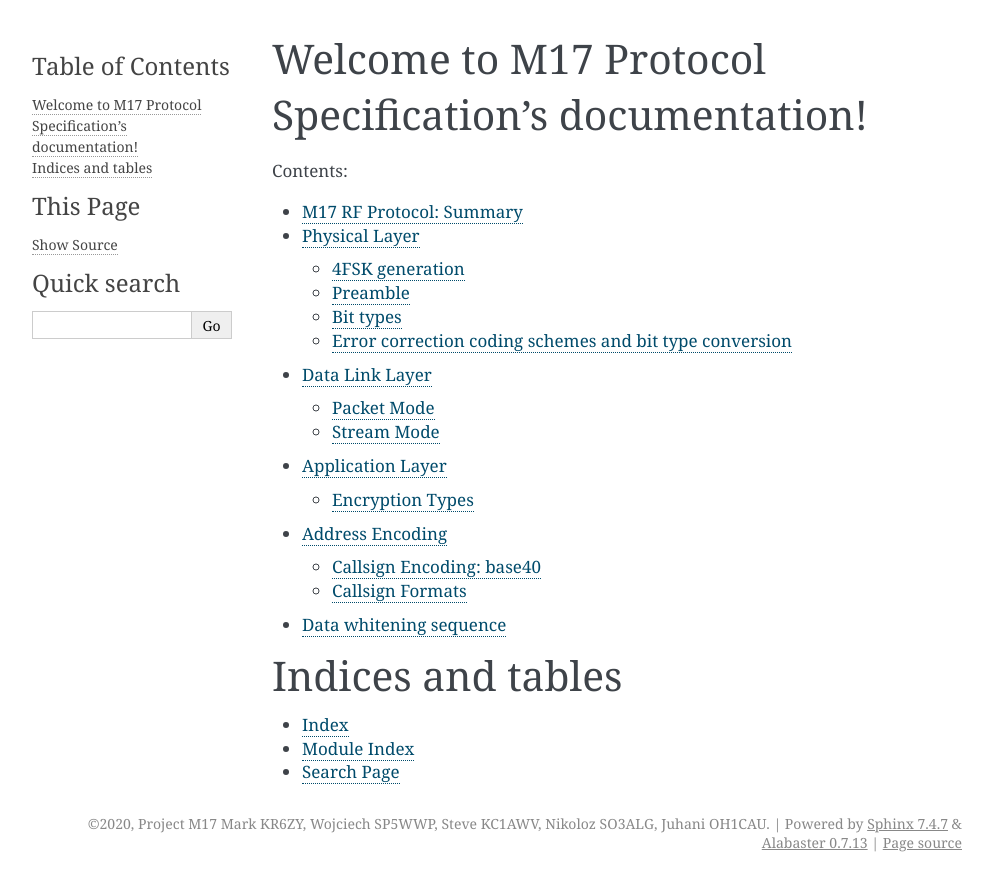
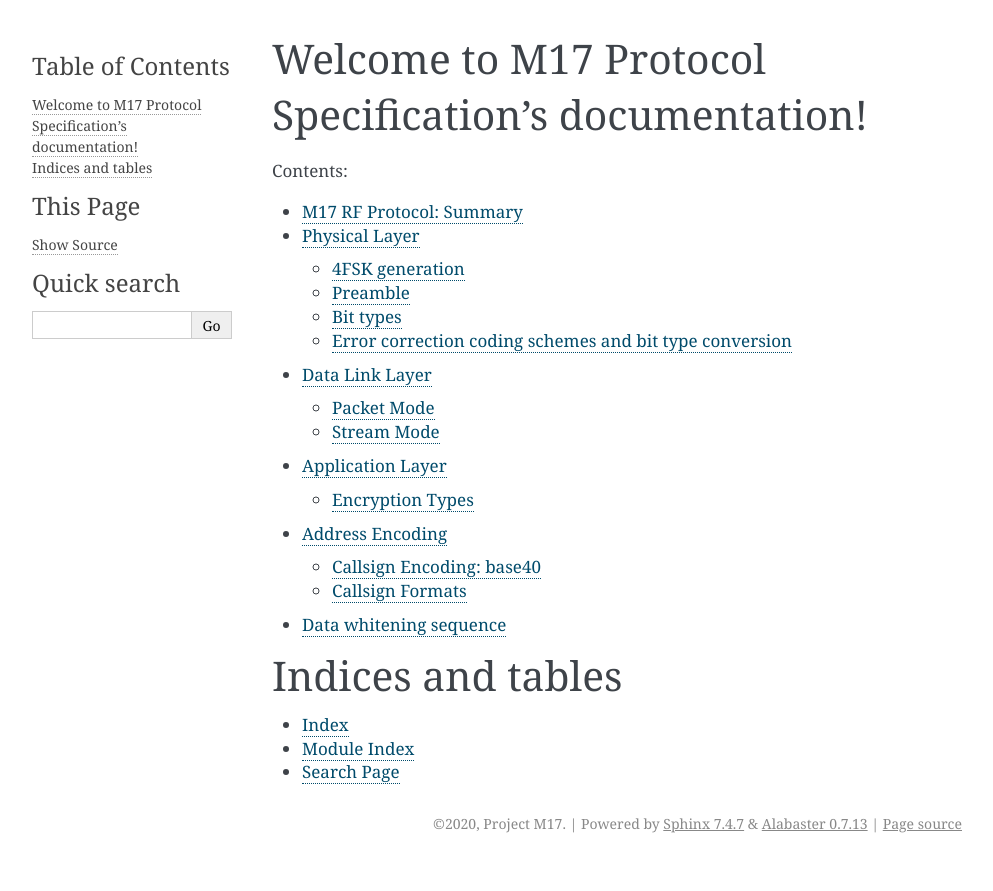
Before and after one commit to M17-Project/M17_spec, a Sphinx documentation site: the page built from docs/index.rst, in a window 1280 px wide. Shown: the top 891 px of the page, without its empty margins (148-1141 px from the left). Built offline with Sphinx 7.4.7, drawn with Linux system fonts in a browser that asks for light colours.

Commit message:
docs: try fixing some layout

```diff
--- a/docs/conf.py
+++ b/docs/conf.py
@@ -20,8 +20,8 @@
 # -- Project information -----------------------------------------------------
 
 project = 'M17 Protocol Specification'
-copyright = '2020, Project M17 Mark KR6ZY, Wojciech SP5WWP, Steve KC1AWV, Nikoloz SO3ALG, Juhani OH1CAU'
-author = 'Project M17: Mark KR6ZY, Wojciech SP5WWP, Steve KC1AWV, Nikoloz SO3ALG, Juhani OH1CAU'
+copyright = '2020, Project M17'
+author = 'Project M17: & Mark KR6ZY, & Wojciech SP5WWP, & Steve KC1AWV, & Nikoloz SO3ALG, & Juhani OH1CAU'
 
 # The short X.Y version
 version = ''
--- a/docs/data_link_layer.rst
+++ b/docs/data_link_layer.rst
@@ -8,13 +8,13 @@ which the physical layer stops sending data. eg: messages, beacons, etc.
 break in physical layer output, until the stream ends. eg: voice data, bulk data transfers, etc.
 
 When the physical layer is idle (no RF being transmitted or received),
-the data link defaults to packet mode. ~~To switch to stream mode, a
+the data link defaults to packet mode. :strike:`To switch to stream mode, a
 start stream packet (detailed later) is sent, immediately followed by
 the switch to stream mode; the Stream of data immediately follows the
 Start Stream packet without disabling the Physical layer. To switch
 out of Stream mode, the stream simply ends and returns the Physical
 layer to the idle state, and the Data Link defaults back to Packet
-mode.~~
+mode.`
 
 As is the convention with networking protocols, all quantities
 larger than 8 bits are encoded in bigendian.
```
